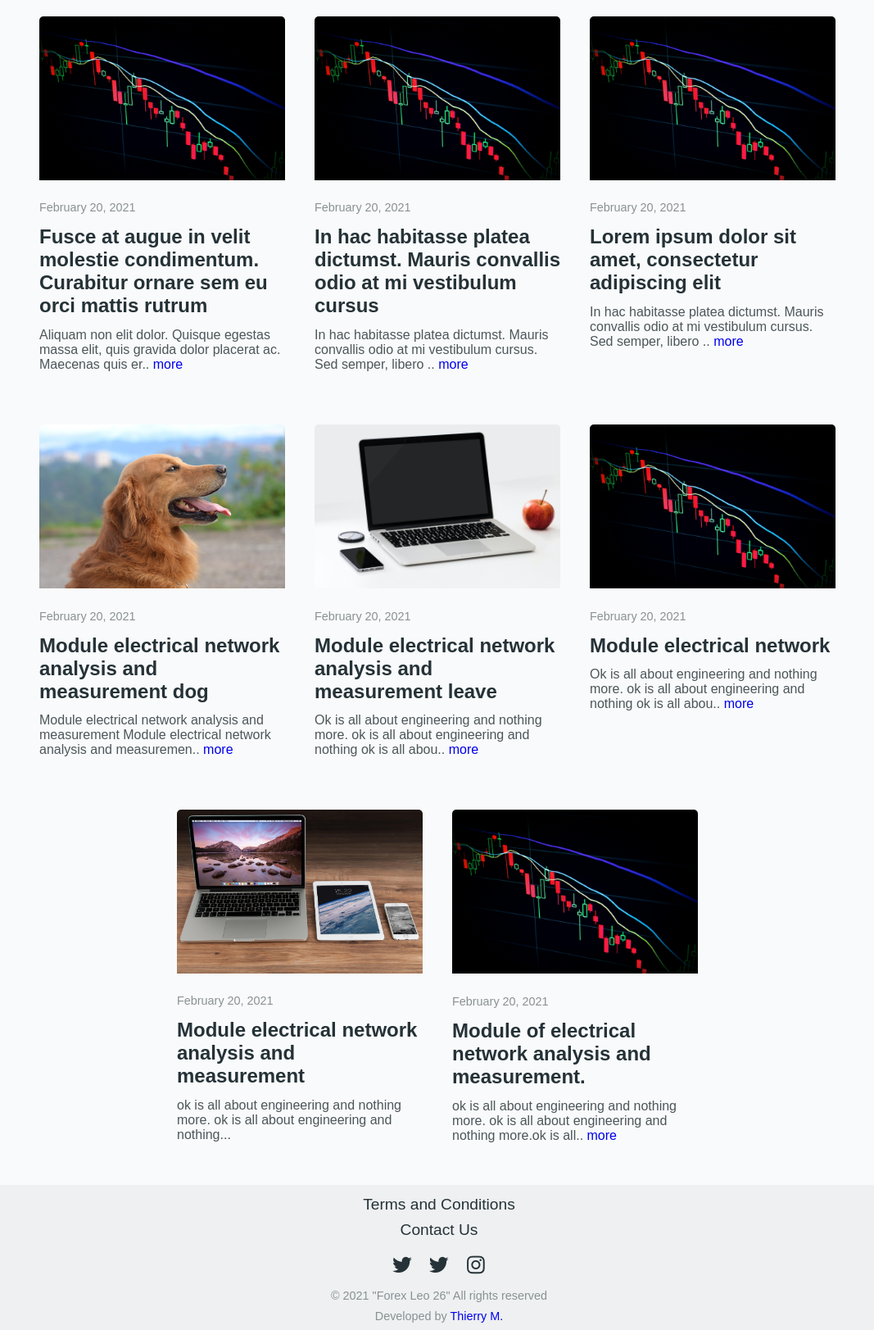
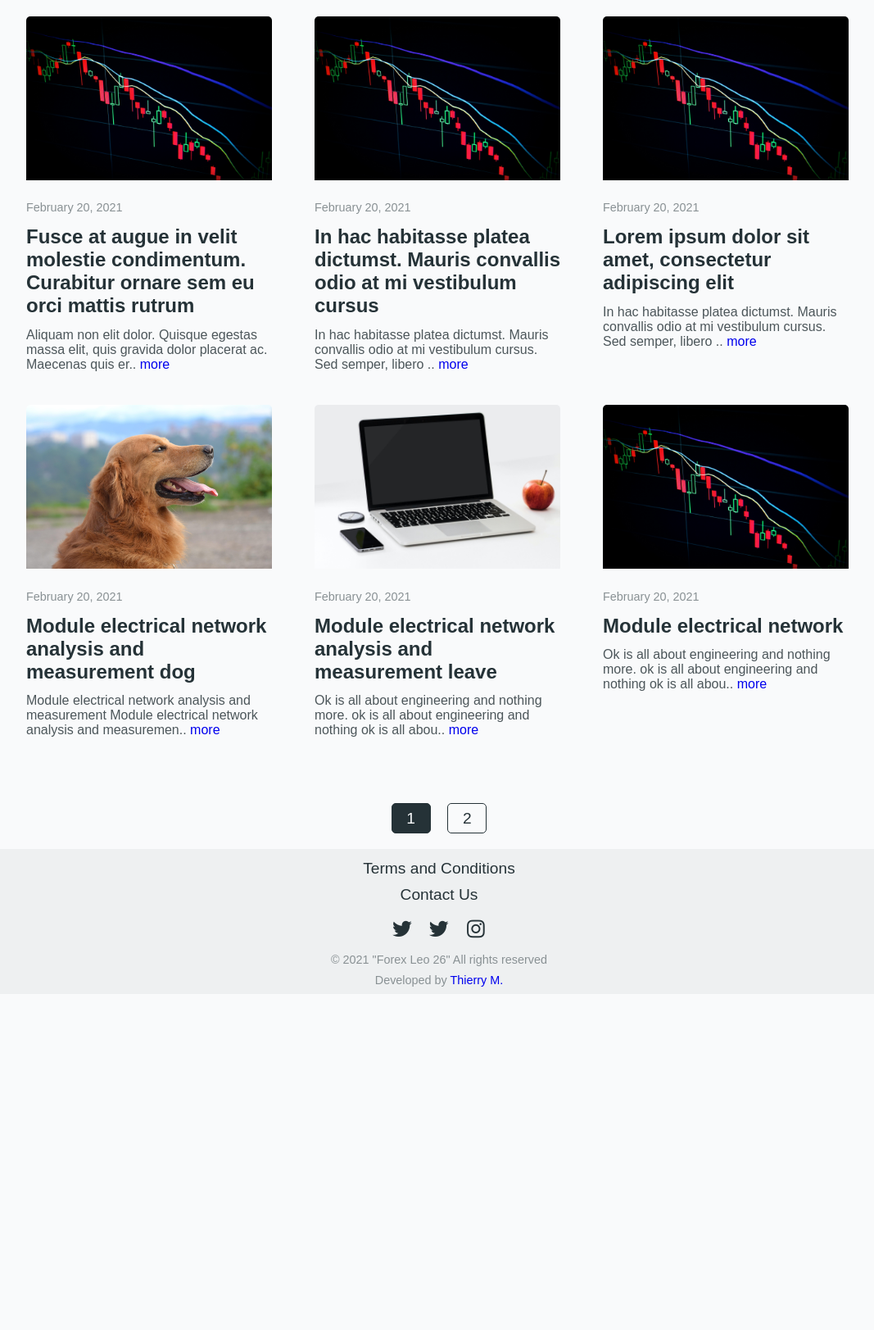
Before and after one commit to r-e-d-ant/forex-leo-26, a Flask app: page / in a window 1280 px wide. Shown: the part 68-1691 px from the top of the page at 82% size, without its empty margins (104-1171 px from the left). After the commit the page ends 1272 px from the top, so only its background shows below. Run offline with Flask 2, Linux system fonts and the light colour scheme; data comes from the database, SQL or seed files in the repository.

Commit message:
pagination added

```diff
--- a/forex_26_app/routes.py
+++ b/forex_26_app/routes.py
@@ -124,13 +124,15 @@ def logout():
     return redirect(url_for('login')) # redirect to login page
 
 
+
 # ====================== HOME ROUTE ==============
 @app.route('/')
 @app.route('/home')
 def home():
-	date = datetime.utcnow() # get current date
-	posts = Post.query.order_by(Post.posted_date.desc()) # query post by posted date.
-	return render_template('home.html', title="Home", posts=posts, date=date)
+    date = datetime.utcnow() # get current date
+    page = request.args.get('page', 1, type=int)
+    posts = Post.query.order_by(Post.posted_date.desc()).paginate(page=page, per_page=6) # query post by posted date.
+    return render_template('home.html', title="Home", posts=posts, date=date)
 
 # ====================== SIGNAL POSTS ROUTE ==============
 @app.route('/signals')
--- a/forex_26_app/static/home.css
+++ b/forex_26_app/static/home.css
@@ -4,7 +4,15 @@
 	align-items: flex-start;
 	justify-content: center;
 	flex-wrap: wrap;
-	gap: 2rem;
+	column-gap: 2rem;
+	row-gap: .5rem;
+}
+
+@media screen and (min-width: 1024px) {
+	.news-cards-container {
+		column-gap: 3rem;
+		row-gap: .5rem;
+	}
 }
 
 .news-card {
@@ -40,3 +48,27 @@
 	max-width: 19rem;
 	margin-top: .8rem;
 }
+
+.paginations {
+	display: flex;
+	flex-wrap: wrap;
+	align-items: center;
+	justify-content: center;
+	gap: 1.3rem;
+	margin-top: 3rem;
+}
+
+.btn-pagination, .btn-pagination-out {
+	font-size: 1.2rem;
+	padding: .4rem 1.1rem;
+	border-radius: 5px;
+}
+.btn-pagination {
+	background-color: var(--primary-clr);
+	border: thin solid var(--primary-clr);
+	color: var(--white-clr);
+}
+.btn-pagination-out {
+	border: thin solid var(--primary-clr);
+	color: var(--primary-clr);
+}
--- a/forex_26_app/templates/home.html
+++ b/forex_26_app/templates/home.html
@@ -3,7 +3,7 @@
 
 {% block content %}
 <div class="news-cards-container">
-    {% for post in posts %}
+    {% for post in posts.items %}
     {% if post.image != 'default.jpg' %}
     <div class="news-card">
         <img class="overview-image" alt="" src="{{ url_for('static', filename='photos/' + post.image) }}">
@@ -43,4 +43,17 @@
     {% endif  %}
 {% endfor %}
 </div>
+<div class="paginations">
+    {% for page_num in posts.iter_pages() %}
+    {% if page_num %}
+    {% if posts.page == page_num %}
+    <a class='btn btn-pagination' href="{{ url_for('home', page=page_num) }}">{{ page_num }}</a>
+    {% else %}
+    <a class='btn-pagination-out' href="{{ url_for('home', page=page_num) }}">{{ page_num }}</a>
+    {% endif %}
+    {% else %}
+    ...
+    {% endif %}
+    {% endfor %}
+</div>
 {% endblock %}
```
